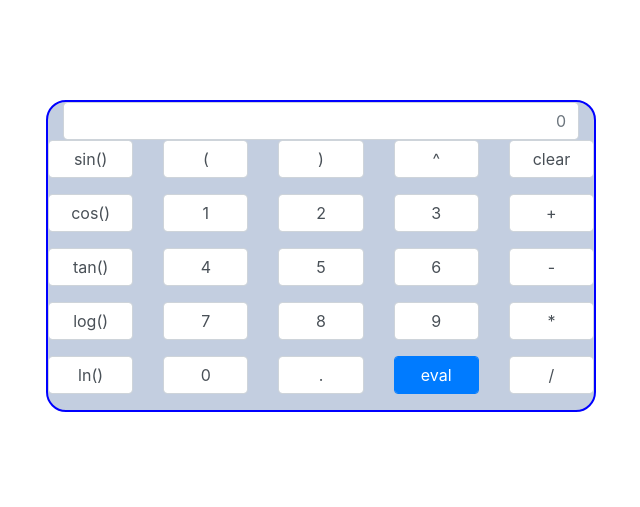
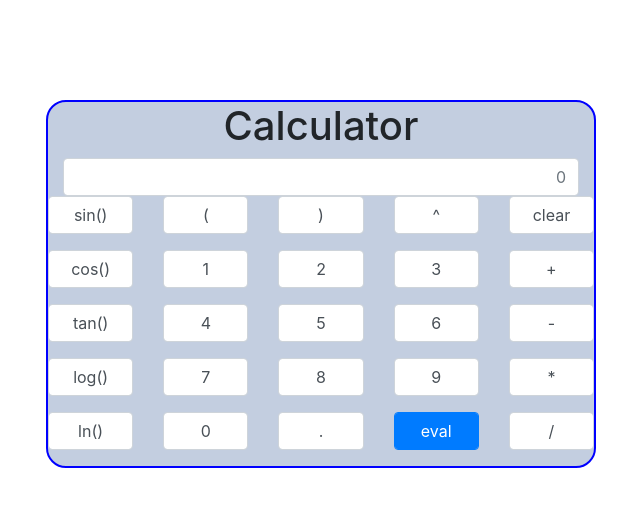
Before and after one commit to seantowne/cst-336-hw-2-calculator, a PHP site: page / in a window 1280 px wide. Shown: the top 507 px of the page, without its empty margins (319-959 px from the left). Run offline with PHP 8.4, Linux system fonts and the light colour scheme; some libraries are stand-ins or nearby versions.

Commit message:
AutomatedCommitAndPush

```diff
--- a/css/style.css
+++ b/css/style.css
@@ -12,3 +12,7 @@
 #expression{
     text-align: right;
 }
+
+h1{
+    text-align: center;
+}
--- a/index.html
+++ b/index.html
@@ -10,6 +10,7 @@
     </head>
     <body>
         <main id="mainContent">
+            <h1>Calculator</h1>
             <form id="calculatorForm" action="javascript:enter_button_was_clicked()">
 
                 <div class"row form-group">
```
